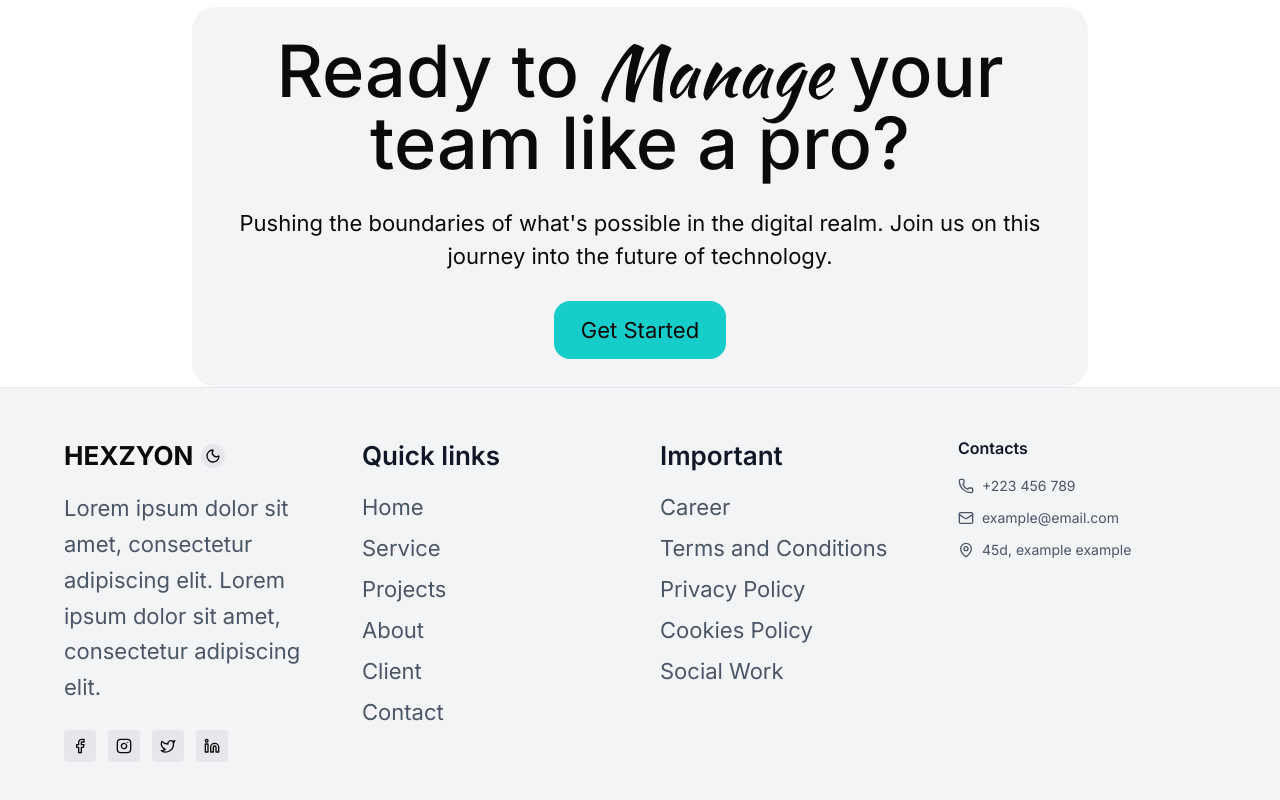
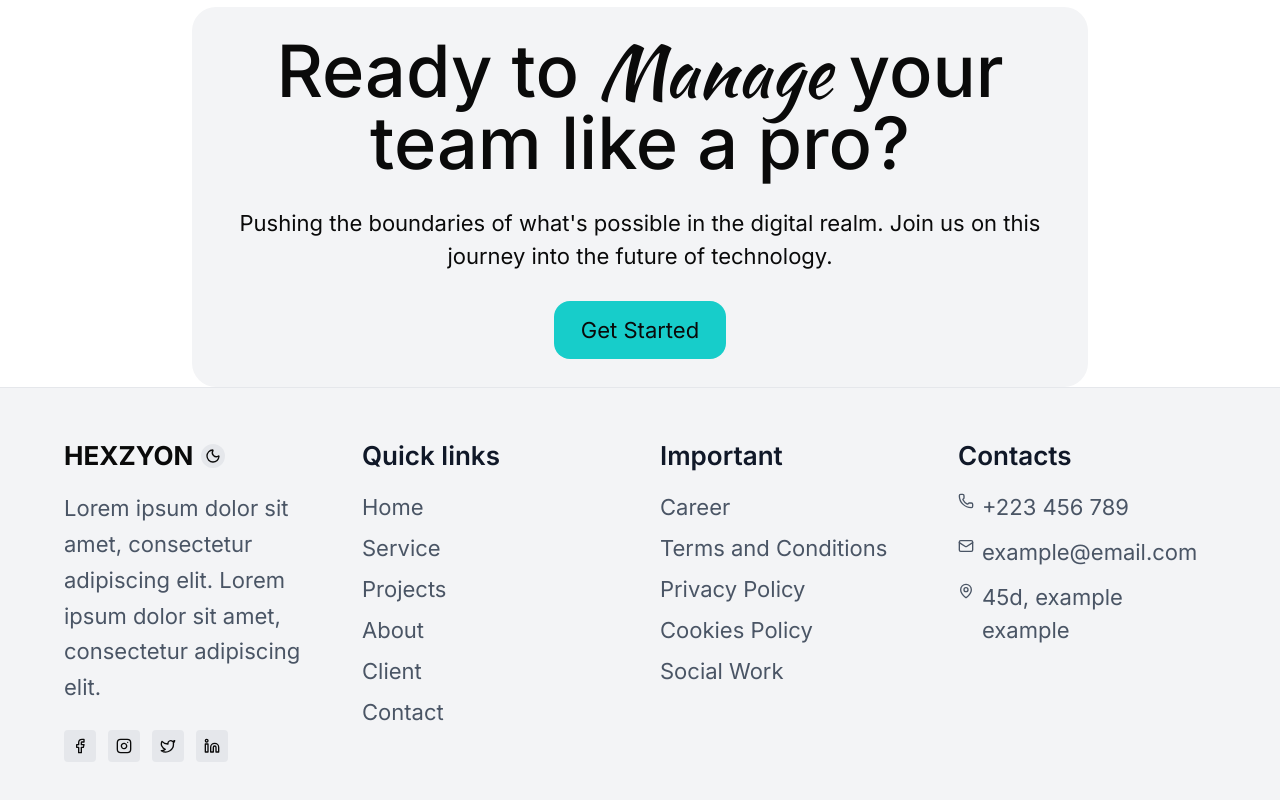
Before and after one commit to Roshen-Perera/ceylon-developers-portfolio, a Next.js app: page / in a window 1280 px wide. Shown: the part 8247-9047 px from the top of the page. Built offline with nearby package versions, Linux system fonts and the light colour scheme.

Commit message:
Changed text-xs to text-22px in contact details

```diff
--- a/components/footer.tsx
+++ b/components/footer.tsx
@@ -116,22 +116,22 @@ const Footer = () => {
 
         {/* Contacts */}
         <div>
-          <h4 className="font-semibold text-gray-900 mb-4">Contacts</h4>
+          <h4 className="font-semibold text-[26px] text-gray-900 mb-4">Contacts</h4>
           <ul className="space-y-3">
             <li className="flex items-start gap-2">
               <Phone size={16} className="text-gray-600 mt-0.5 flex-shrink-0" />
-              <span className="text-gray-600 text-sm">+223 456 789</span>
+              <span className="text-gray-600 text-[22px]">+223 456 789</span>
             </li>
             <li className="flex items-start gap-2">
               <Mail size={16} className="text-gray-600 mt-0.5 flex-shrink-0" />
-              <span className="text-gray-600 text-sm">example@email.com</span>
+              <span className="text-gray-600 text-[22px]">example@email.com</span>
             </li>
             <li className="flex items-start gap-2">
               <MapPin
                 size={16}
                 className="text-gray-600 mt-0.5 flex-shrink-0"
               />
-              <span className="text-gray-600 text-sm">
+              <span className="text-gray-600 text-[22px]">
                 45d, example example
               </span>
             </li>
```
